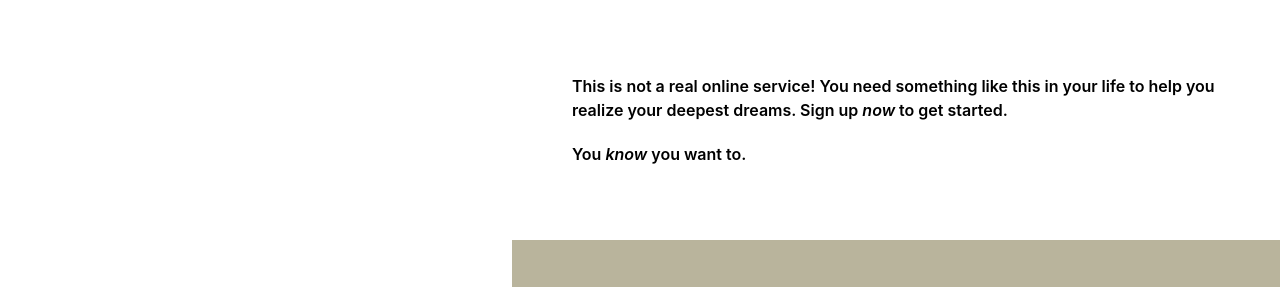
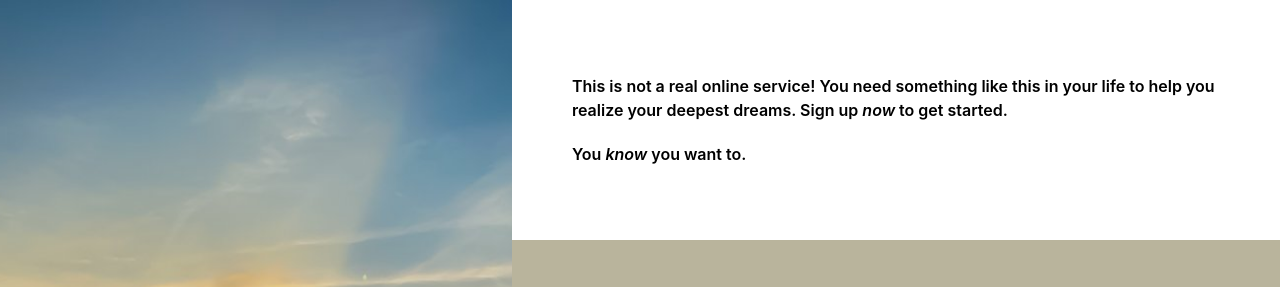
Before and after one commit to codeler-v/practice-sign-up-page, a plain HTML site: page index.html in a window 1280 px wide. Shown: the top 287 px of the page. Drawn offline with Linux system fonts and the light colour scheme; the site is published under a folder, as on GitHub Pages, so addresses that start at the root find nothing.

Commit message:
modify url of background image

```diff
--- a/style.css
+++ b/style.css
@@ -64,7 +64,7 @@
 .visual-content{
     display: flex;
     flex: 0 0 40%;
-    background-image: url(/assets/images/sunrise.jpg);
+    background-image: url(assets/images/sunrise.jpg);
     background-position: center;
     background-size: cover;
     flex-direction: column;
```
